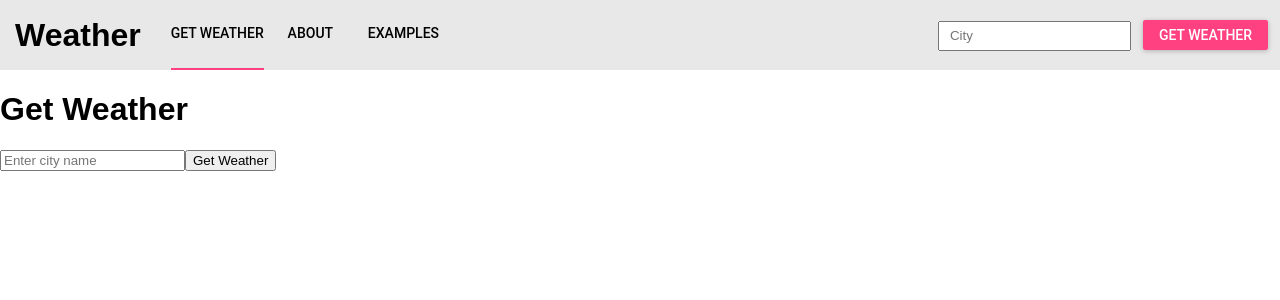
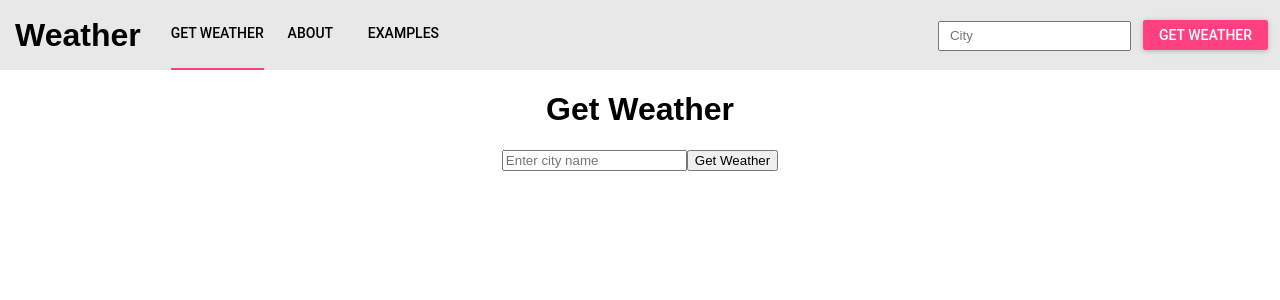
Before and after one commit to Hazmatyre/react-boilerplate, a React (Create React App) app: page / in a window 1280 px wide. Shown: the top 300 px of the page. Built offline with nearby package versions, Linux system fonts and the light colour scheme; what react-tap-event-plugin would draw is missing.

Commit message:
Separated out container as HOC

```diff
--- a/src/App.js
+++ b/src/App.js
@@ -8,13 +8,16 @@ import About from './components/About.js';
 import Examples from './components/Examples.js'
 
 import {Route} from 'react-router-dom';
+import Container from './components/Container.js';
 
 const App = ({}) => (
   <div>
     <Nav/>
-    <Route exact path='/' component={Weather} />
-    <Route path="/about" component={About} />
-    <Route path='/examples' component={Examples} />
+    <Container>
+      <Route exact path='/' component={Weather} />
+      <Route path="/about" component={About} />
+      <Route path='/examples' component={Examples} />
+    </Container>
   </div>
 );
 //
--- /dev/null
+++ b/src/components/Container.js
@@ -0,0 +1,24 @@
+import React from 'react';
+import PropTypes from 'prop-types';
+
+var style = {
+  container: {
+    display: 'flex',
+    justifyContent: 'space-around',
+  },
+  inner: {
+    width: 480
+  }
+}
+
+const Container = ({children}) => (
+  <div style={style.container}>
+    <div style={style.inner}>
+      {children}
+    </div>
+  </div>
+);
+
+
+
+export default Container;
--- a/src/components/Examples.js
+++ b/src/components/Examples.js
@@ -1,25 +1,7 @@
 import React, { Component } from 'react';
 import {Link} from 'react-router-dom'
 
-// class Examples extends Component {
-//   render() {
-//     return (
-//       <div>
-//         <h1>Examples</h1>
-//       </div>
-//     );
-//   }
-// }
-
-var style = {
-  container: {
-    display: 'flex',
-    justifyContent: 'space-around',
-  }
-}
-
 const Examples = ({}) => (
-  <div style={style.container}>
   <div>
     <h1>Examples</h1>
     <p>Here are a few example locations to try out:</p>
@@ -32,8 +14,6 @@ const Examples = ({}) => (
       </li>
     </ol>
   </div>
-
-  </div>
 );
 
 export default Examples;
--- a/src/components/Weather.js
+++ b/src/components/Weather.js
@@ -55,7 +55,7 @@ class Weather extends Component {
         <RefreshIndicator
           size={40}
           left={10}
-          top={10}
+          top={20}
           status='loading'
           style={{display: 'inline-block', position: 'relative'}}/>
       </div>
@@ -74,7 +74,7 @@ class Weather extends Component {
     }
 
     return (
-      <div>
+      <div style={{textAlign: 'center'}}>
         <h1>Get Weather</h1>
         <WeatherForm
           onCityChange={this.handleCityChange}
```
Also changed, not shown: src/components/About.js (+1 -12 lines). Lines whose indentation alone changed are shown as unchanged.
